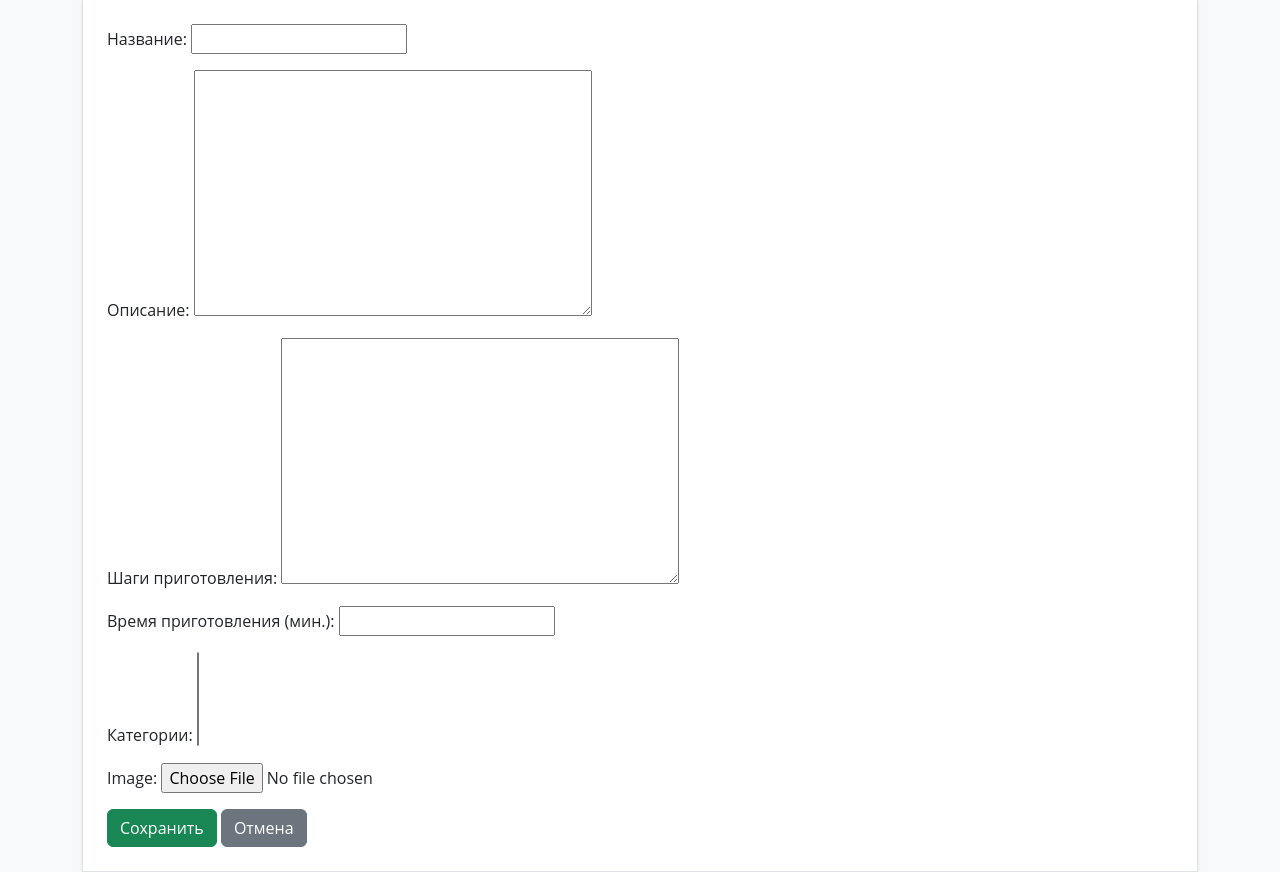
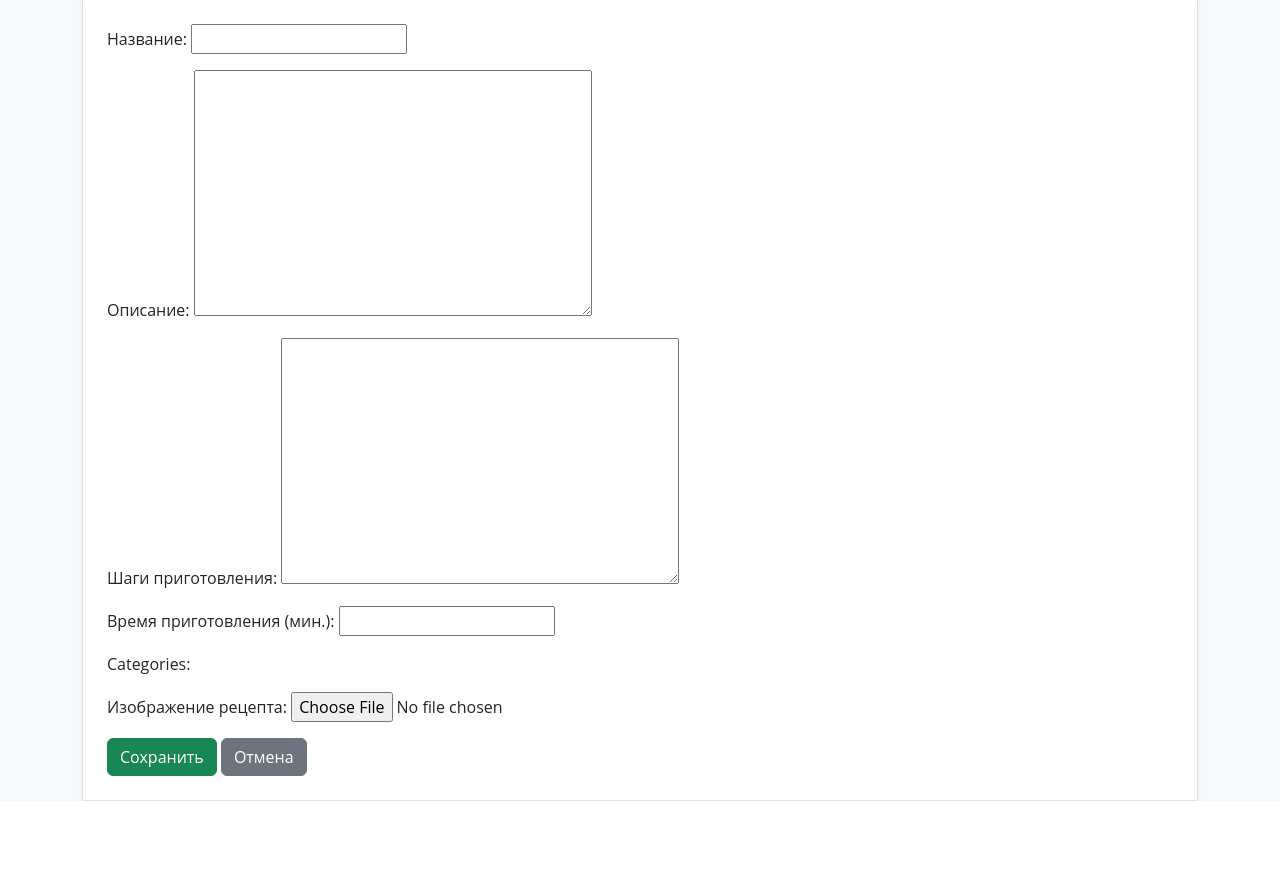
Before and after one commit to PavelOs10/Recipe, a Django app: page /recipe/add/ in a window 1280 px wide. Shown: the part 137-1009 px from the top of the page. After the commit the page ends 938 px from the top, so only its background shows below. Run offline with Django 5.2, Linux system fonts and the light colour scheme; the visitor is signed in with stand-in values (Sample User, id 1); data that the repository does not hold is empty.

Commit message:
dep_fix_media

```diff
--- a/recipes/forms.py
+++ b/recipes/forms.py
@@ -2,20 +2,29 @@ from django import forms
 from django.contrib.auth.forms import UserCreationForm
 from django.contrib.auth.models import User
 from .models import Recipe, Comment, Category
+import base64
 
 class RecipeForm(forms.ModelForm):
+    categories = forms.ModelMultipleChoiceField(
+        queryset=Category.objects.all(),
+        widget=forms.CheckboxSelectMultiple,
+        required=False
+    )
+    image = forms.ImageField(
+        required=False,
+        label='Изображение рецепта'
+    )
+
     class Meta:
         model = Recipe
         fields = ['title', 'description', 'steps', 'cooking_time', 'categories']
 
-    image = forms.ImageField(required=False)
-
     def save(self, commit=True):
         instance = super().save(commit=False)
-        image = self.cleaned_data.get('image')
+        uploaded_image = self.cleaned_data.get('image')
 
-        if image:
-            image_data = image.read()
+        if uploaded_image:
+            image_data = uploaded_image.read()
             instance.image_base64 = base64.b64encode(image_data).decode('utf-8')
 
         if commit:
```
Also changed, not shown: recipes/templates/recipes/index.html (+2 -2 lines), recipes/templates/recipes/recipe_detail.html (+2 -2 lines), recipes/templates/recipes/recipe_list.html (+2 -2 lines).
